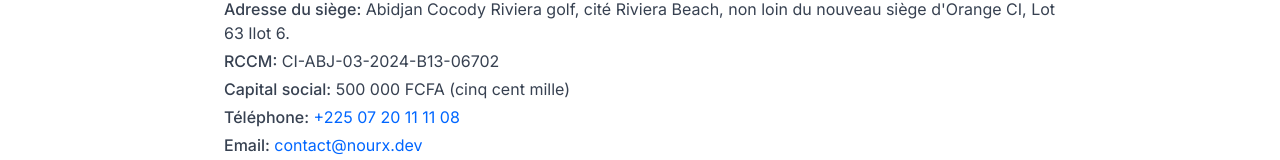
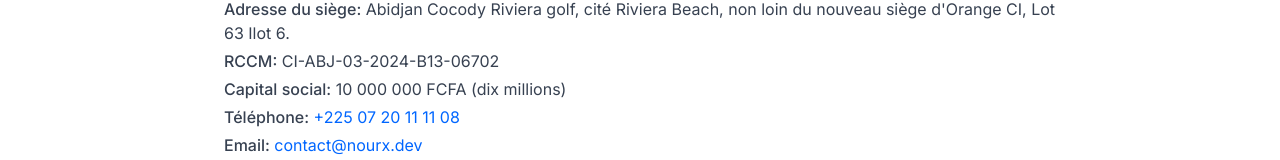
Before and after one commit to cheickh003/nourx-website, a Next.js app: page /mentions-legales in a window 1280 px wide. Shown: the part 447-607 px from the top of the page. Built offline with nearby package versions, Linux system fonts and the light colour scheme.

Commit message:
Update page.tsx

```diff
--- a/app/(pages)/mentions-legales/page.tsx
+++ b/app/(pages)/mentions-legales/page.tsx
@@ -23,7 +23,7 @@
               <p><span className="font-medium">Activité:</span> Entreprise de Services du Numérique (ESN)</p>
               <p><span className="font-medium">Adresse du siège:</span> Abidjan Cocody Riviera golf, cité Riviera Beach, non loin du nouveau siège d'Orange CI, Lot 63 Ilot 6.</p>
               <p><span className="font-medium">RCCM:</span> CI-ABJ-03-2024-B13-06702</p>
-              <p><span className="font-medium">Capital social:</span> 500 000 FCFA (cinq cent mille)</p>
+              <p><span className="font-medium">Capital social:</span> 10 000 000 FCFA (dix millions)</p>
               <p><span className="font-medium">Téléphone:</span> <a className="text-nourx-blue" href="tel:+2250720111108">+225 07 20 11 11 08</a></p>
               <p><span className="font-medium">Email:</span> <a className="text-nourx-blue" href="mailto:contact@nourx.dev">contact@nourx.dev</a></p>
               <p className="text-sm text-nourx-gray-500 mt-2">Établissement créé: même adresse que le siège. Durée de la société: 99 ans à compter de l’immatriculation au RCCM.</p>
```
